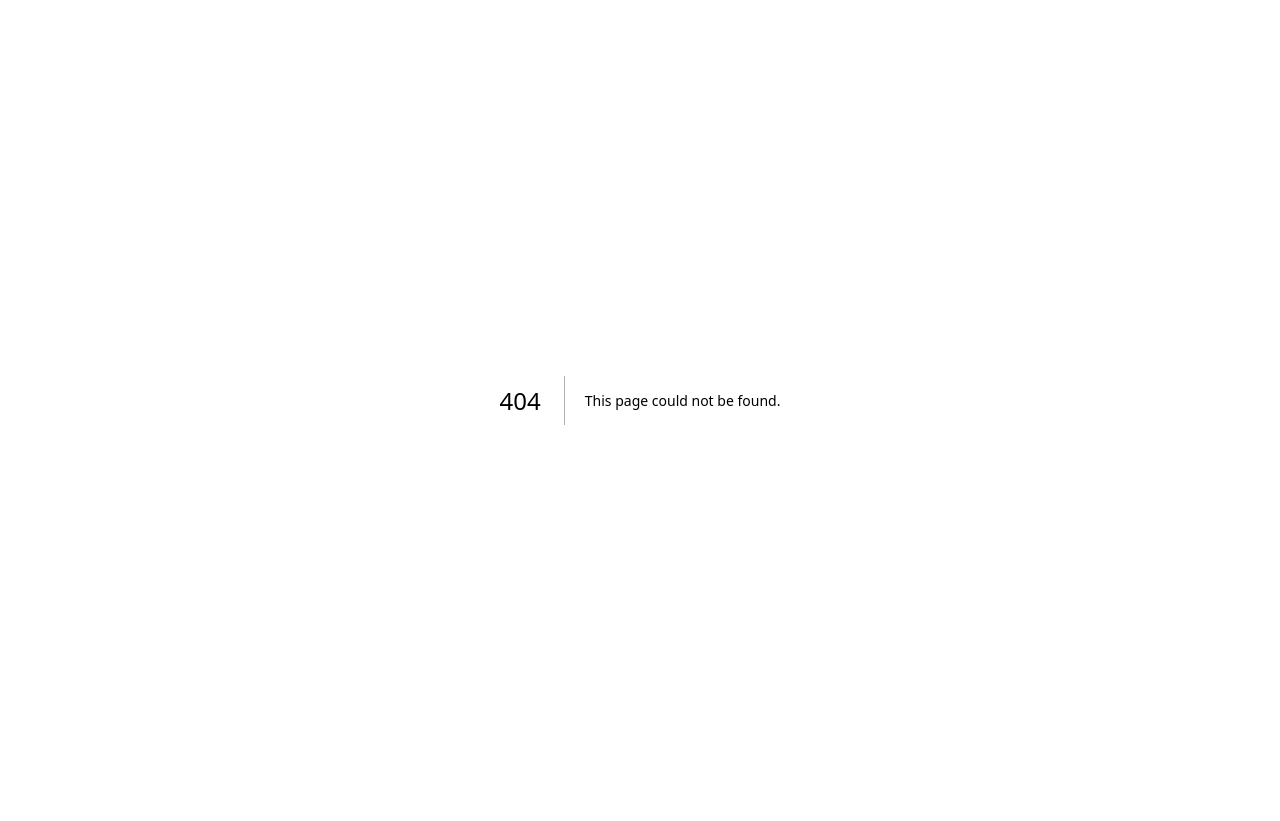
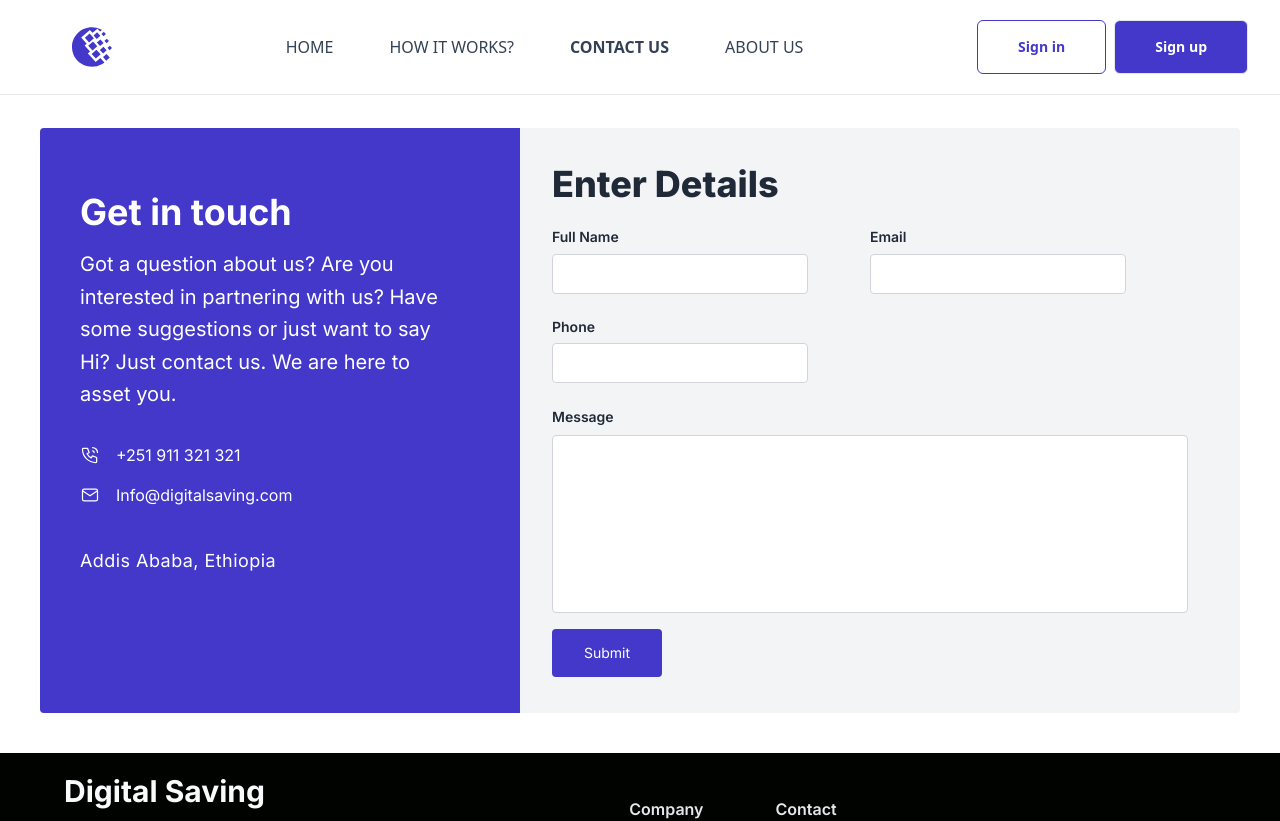
Before and after one commit to ezra02/d_saving, a Next.js app: page /contact in a window 1280 px wide. Before the commit this address had no page. Shown: the top 821 px of the page. Before the commit the page ends 800 px from the top, so only its background shows below. Built offline with nearby package versions, Linux system fonts and the light colour scheme.

Commit message:
feature and coontact page commit

```diff
--- /dev/null
+++ b/app/(landing)/contact/page.tsx
@@ -0,0 +1,163 @@
+import React from "react";
+function Index() {
+  return (
+    <div className="mx-auto pt-32 p-10 ">
+      <div className="lg:flex">
+        <div className="xl:w-2/5 lg:w-2/5 bg-indigo-700 py-16 xl:rounded-bl rounded-tl rounded-tr xl:rounded-tr-none">
+          <div className="xl:w-5/6 xl:px-0 px-8 mx-auto">
+            <h1 className="xl:text-4xl text-3xl pb-4 text-white font-bold">
+              Get in touch
+            </h1>
+            <p className="text-xl text-white pb-8 leading-relaxed font-normal lg:pr-4">
+              Got a question about us? Are you interested in partnering with us?
+              Have some suggestions or just want to say Hi? Just contact us. We
+              are here to asset you.
+            </p>
+            <div className="flex pb-4 items-center">
+              <div>
+                <svg
+                  xmlns="http://www.w3.org/2000/svg"
+                  className="icon icon-tabler icon-tabler-phone-call"
+                  width={20}
+                  height={20}
+                  viewBox="0 0 24 24"
+                  strokeWidth="1.5"
+                  stroke="#ffffff"
+                  fill="none"
+                  strokeLinecap="round"
+                  strokeLinejoin="round"
+                >
+                  <path stroke="none" d="M0 0h24v24H0z" />
+                  <path d="M4 4h5l2 5l-2.5 1.5a11 11 0 0 0 5 5l1.5 -2.5l5 2v5a1 1 0 0 1 -1 1a16 16 0 0 1 -16 -16a1 1 0 0 1 1 -1" />
+                  <path d="M15 7a2 2 0 0 1 2 2" />
+                  <path d="M15 3a6 6 0 0 1 6 6" />
+                </svg>
+              </div>
+              <p className="pl-4 text-white text-base">+251 911 321 321</p>
+            </div>
+            <div className="flex items-center">
+              <div>
+                <svg
+                  xmlns="http://www.w3.org/2000/svg"
+                  className="icon icon-tabler icon-tabler-mail"
+                  width={20}
+                  height={20}
+                  viewBox="0 0 24 24"
+                  strokeWidth="1.5"
+                  stroke="#FFFFFF"
+                  fill="none"
+                  strokeLinecap="round"
+                  strokeLinejoin="round"
+                >
+                  <path stroke="none" d="M0 0h24v24H0z" />
+                  <rect x={3} y={5} width={18} height={14} rx={2} />
+                  <polyline points="3 7 12 13 21 7" />
+                </svg>
+              </div>
+              <p className="pl-4 text-white text-base">
+                Info@digitalsaving.com
+              </p>
+            </div>
+            <p className="text-lg text-white pt-10 tracking-wide">
+              Addis Ababa, Ethiopia
+            </p>
+          </div>
+        </div>
+        <div className="xl:w-3/5 lg:w-3/5 bg-gray-100 h-full pt-5 pb-5 xl:pr-5 xl:pl-0 rounded-tr rounded-br">
+          <form
+            id="contact"
+            className="bg-gray-100 py-4 px-8 rounded-tr rounded-br"
+          >
+            <h1 className="text-4xl text-gray-800 font-extrabold mb-6">
+              Enter Details
+            </h1>
+            <div className="block xl:flex w-full flex-wrap justify-between mb-6">
+              <div className="w-2/4 max-w-xs mb-6 xl:mb-0">
+                <div className="flex flex-col">
+                  <label
+                    htmlFor="full_name"
+                    className="text-gray-800 text-sm font-semibold leading-tight tracking-normal mb-2"
+                  >
+                    Full Name
+                  </label>
+                  <input
+                    required
+                    id="full_name"
+                    name="full_name"
+                    type="text"
+                    className="focus:outline-none focus:border focus:border-indigo-700 font-normal w-64 h-10 flex items-center pl-3 text-sm border-gray-300 rounded border"
+                    placeholder=""
+                  />
+                </div>
+              </div>
+              <div className="w-2/4 max-w-xs xl:flex xl:justify-start">
+                <div className="flex flex-col">
+                  <label
+                    htmlFor="email"
+                    className="text-gray-800 text-sm font-semibold leading-tight tracking-normal mb-2"
+                  >
+                    Email
+                  </label>
+                  <input
+                    required
+                    id="email"
+                    name="email"
+                    type="email"
+                    className="focus:outline-none focus:border focus:border-indigo-700 font-normal w-64 h-10 flex items-center pl-3 text-sm border-gray-300 rounded border"
+                    placeholder=""
+                  />
+                </div>
+              </div>
+            </div>
+            <div className="flex w-full flex-wrap">
+              <div className="w-2/4 max-w-xs">
+                <div className="flex flex-col">
+                  <label
+                    htmlFor="phone"
+                    className="text-gray-800 text-sm font-semibold leading-tight tracking-normal mb-2"
+                  >
+                    Phone
+                  </label>
+                  <input
+                    required
+                    id="phone"
+                    name="phone"
+                    type="tel"
+                    className="focus:outline-none focus:border focus:border-indigo-700 font-normal w-64 h-10 flex items-center pl-3 text-sm border-gray-300 rounded border"
+                    placeholder=""
+                  />
+                </div>
+              </div>
+            </div>
+            <div className="w-full mt-6">
+              <div className="flex flex-col">
+                <label
+                  className="text-sm font-semibold text-gray-800 mb-2"
+                  htmlFor="message"
+                >
+                  Message
+                </label>
+                <textarea
+                  placeholder=""
+                  name="message"
+                  className="border-gray-300 border mb-4 rounded py-2 text-sm outline-none resize-none px-3 focus:border focus:border-indigo-700"
+                  rows={8}
+                  id="message"
+                  defaultValue={""}
+                />
+              </div>
+              <button
+                type="submit"
+                className="focus:outline-none bg-indigo-700 transition duration-150 ease-in-out hover:bg-indigo-600 rounded text-white px-8 py-3 text-sm leading-6"
+              >
+                Submit
+              </button>
+            </div>
+          </form>
+        </div>
+      </div>
+    </div>
+  );
+}
+
+export default Index;
--- a/app/component/Feature.tsx
+++ b/app/component/Feature.tsx
@@ -1,9 +1,14 @@
 "use client";
 
-import { RiShieldLine, RiMoneyDollarCircleLine, RiMoneyDollarBoxLine, RiBankLine, RiBarChartGroupedLine, RiExchangeDollarLine } from 'react-icons/ri';
+import {
+  RiShieldLine,
+  RiMoneyDollarCircleLine,
+  RiMoneyDollarBoxLine,
+  RiBankLine,
+  RiBarChartGroupedLine,
+  RiExchangeDollarLine,
+} from "react-icons/ri";
 
-import { features } from "@/constants";
-import { FaUser } from "react-icons/fa6";
 
 export default function Feature() {
   return (
@@ -13,10 +18,10 @@ export default function Feature() {
           <div className="lg:text-6xl md:text-5xl text-4xl font-black leading-10 text-center text-gray-800 z-30">
             <h1>Specially crafted features</h1>
           </div>
-          <div className="pt-24 grid lg:grid-cols-3 md:grid-cols-2 justify-center items-center xl:gap-y-16 gap-y-20 gap-x-16 lg:gap-x-20 xl:gap-x-0 lg:px-10 xl:px-0">
-            <div className="border-gray-200 p-4 py-8 flex flex-col mx-auto text-center hover:bg-gray-100 hover:scale-105 ease-in-out duration-300 border-r">
+          <div className="pt-24 grid lg:grid-cols-3 md:grid-cols-2 justify-center items-center xl:gap-y-16 gap-x-16 lg:gap-x-20 xl:gap-x-0 lg:px-10 xl:px-0">
+            <div className="border-gray-200 p-4 md:py-8 flex flex-col mx-auto text-center hover:bg-gray-100 hover:scale-105 ease-in-out duration-300 border-r">
               <div className="mx-auto bg-indigo-700 p-5 text-white rounded-full">
-                <RiShieldLine  size={27}/>
+                <RiShieldLine size={27} />
               </div>
               <h2 className="font-bold text-slate-900 text-xl py-5">
                 Multi-Level Security Measures
@@ -29,7 +34,7 @@ export default function Feature() {
               </p>
             </div>
 
-            <div className="border-gray-200 p-4 py-8 flex flex-col mx-auto text-center hover:bg-gray-100 hover:scale-105 ease-in-out duration-300 border-r">
+            <div className="border-gray-200 p-4 md:py-8 flex flex-col mx-auto text-center hover:bg-gray-100 hover:scale-105 ease-in-out duration-300 border-r">
               <div className="mx-auto bg-indigo-700 p-5 text-white rounded-full">
                 <RiMoneyDollarCircleLine size={27} />
               </div>
@@ -44,7 +49,7 @@ export default function Feature() {
               </p>
             </div>
 
-            <div className="border-gray-200 p-4 py-8 flex flex-col mx-auto text-center hover:bg-gray-100 hover:scale-105 ease-in-out duration-300">
+            <div className="border-gray-200 p-4 md:py-8 flex flex-col mx-auto text-center hover:bg-gray-100 hover:scale-105 ease-in-out duration-300">
               <div className="mx-auto bg-indigo-700 p-5 text-white rounded-full">
                 <RiMoneyDollarBoxLine size={27} />
               </div>
@@ -59,7 +64,7 @@ export default function Feature() {
               </p>
             </div>
 
-            <div className="border-gray-200 p-4 py-8 flex flex-col mx-auto text-center hover:bg-gray-100 hover:scale-105 ease-in-out duration-300 border-r">
+            <div className="border-gray-200 p-4 md:py-8 flex flex-col mx-auto text-center hover:bg-gray-100 hover:scale-105 ease-in-out duration-300 border-r">
               <div className="mx-auto bg-indigo-700 p-5 text-white rounded-full">
                 <RiBankLine size={27} />
               </div>
@@ -74,7 +79,7 @@ export default function Feature() {
               </p>
             </div>
 
-            <div className="border-gray-200 p-4 py-8 flex flex-col mx-auto text-center hover:bg-gray-100 hover:scale-105 ease-in-out duration-300 border-r">
+            <div className="border-gray-200 p-4 md:py-8 flex flex-col mx-auto text-center hover:bg-gray-100 hover:scale-105 ease-in-out duration-300 border-r">
               <div className="mx-auto bg-indigo-700 p-5 text-white rounded-full">
                 <RiBarChartGroupedLine size={27} />
               </div>
@@ -89,7 +94,7 @@ export default function Feature() {
               </p>
             </div>
 
-            <div className="border-gray-200 p-4 py-8 flex flex-col mx-auto text-center hover:bg-gray-100 hover:scale-105 ease-in-out duration-300">
+            <div className="border-gray-200 p-4 md:py-8 flex flex-col mx-auto text-center hover:bg-gray-100 hover:scale-105 ease-in-out duration-300">
               <div className="mx-auto bg-indigo-700 p-5 text-white rounded-full">
                 <RiExchangeDollarLine size={27} />
               </div>
```
